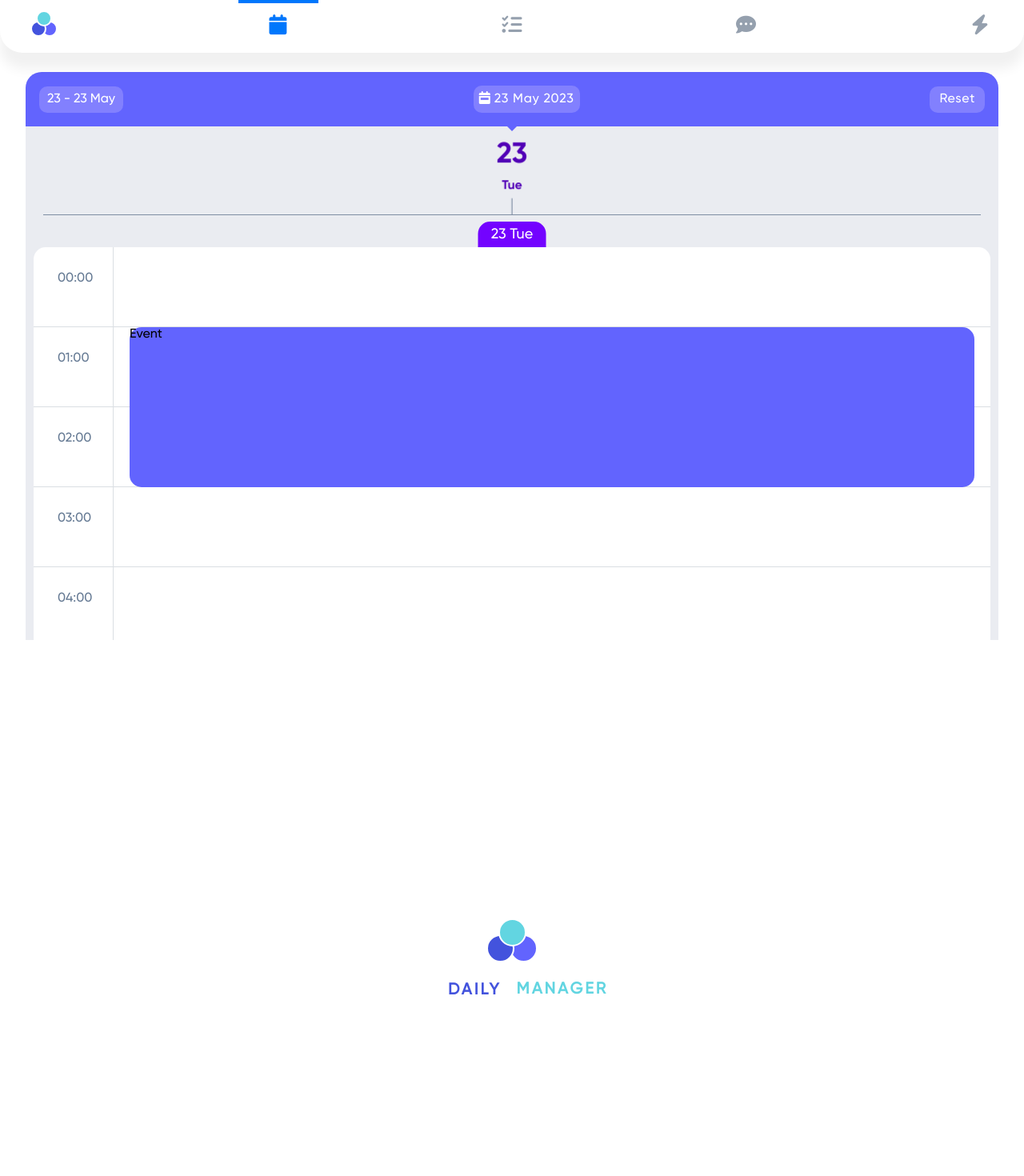
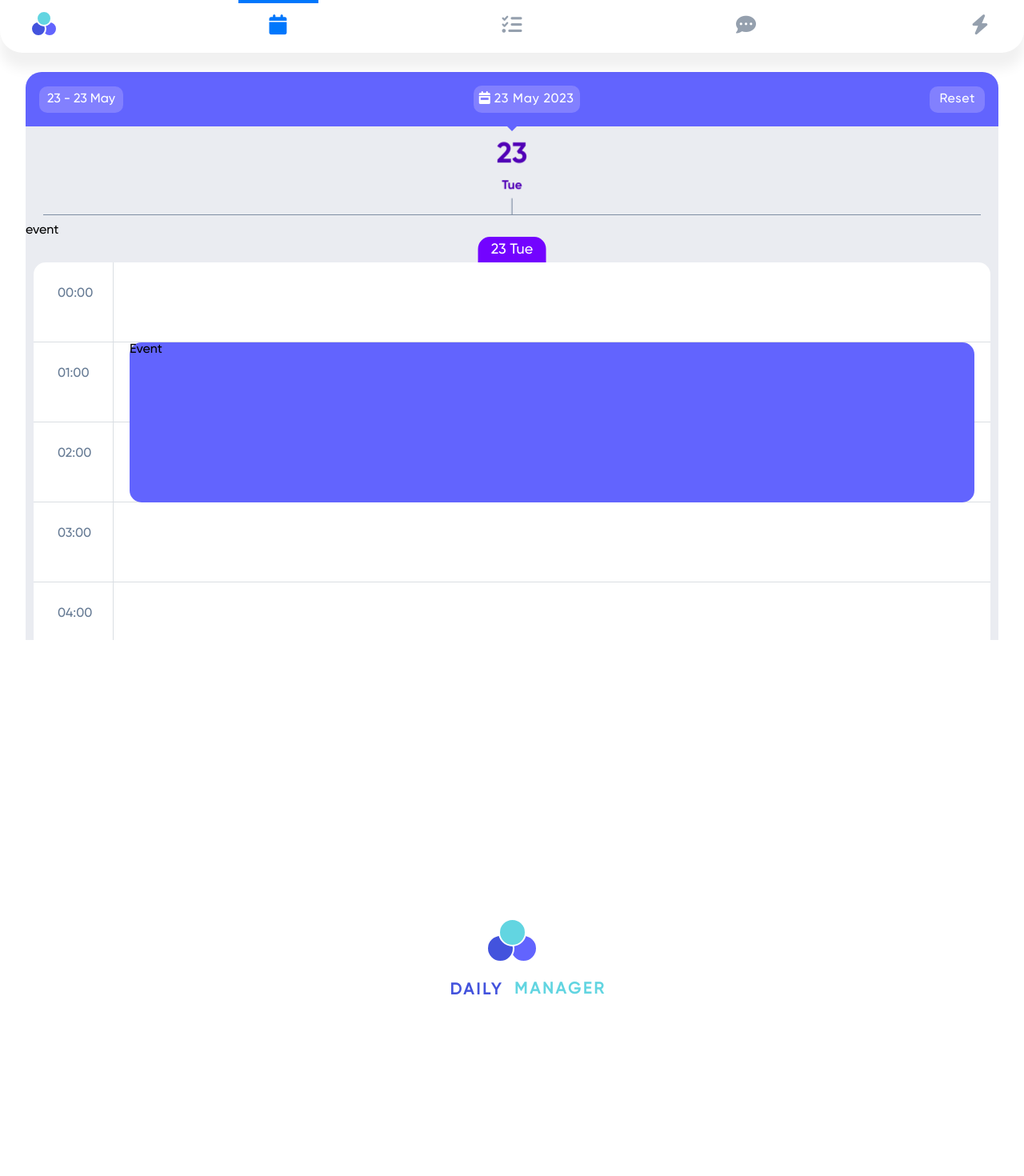
Before and after one commit to 7Hassan/Daily-Manager, a React (Create React App) app in the folder client/: page /calender in a window 1280 px wide. Shown: the top 1470 px of the page at 80% size. Built offline with nearby package versions, Linux system fonts and the light colour scheme.

Commit message:
add some edits

```diff
--- a/client/public/index.html
+++ b/client/public/index.html
@@ -14,7 +14,7 @@
     crossorigin="anonymous" referrerpolicy="no-referrer" />
   <link rel="apple-touch-icon" href="../imgs/logo.png" />
   <link rel="manifest" href="./manifest.json" />
-  <title>Daily Manager</title>
+  <title>Daily Manager (DM)</title>
 </head>
 
 <body>
@@ -36,7 +36,7 @@
     setTimeout(() => {
       ele.style.top = '100%'
       body.style.overflow = 'unset'
-    }, 2200);
+    }, 2500);
   </script>
 </body>
 
--- a/client/public/main.css
+++ b/client/public/main.css
@@ -42,16 +42,21 @@ body {
   left: 20px;
   flex-direction: row;
   align-items: center;
-  gap: 10px;
   font-size: 20px;
   text-transform: uppercase;
   font-family: 'medium';
   letter-spacing: 3px;
   text-align: center;
-  width: 200px;
+  width: 195px;
   overflow: hidden;
   font-weight: 900;
   height: 30px;
+}
+
+@media (max-width:700px) {
+  #preLoader .text {
+    width: 210px !important;
+  }
 }
 
 #preLoader .text .first {
@@ -59,14 +64,13 @@ body {
   position: absolute;
   left: 0;
   animation: show 1s ease-in-out;
-
 }
 
 #preLoader .text .second {
   position: absolute;
   right: 0;
   top: 30px;
-  animation: show 1s 1s ease-in-out forwards;
+  animation: show 1s .7s ease-in-out forwards;
   color: #62D5E1;
   transition: .5s;
 }
@@ -78,8 +82,7 @@ body {
   }
 
   90% {
-    top: 0px;
-
+    top: 2px;
   }
 
   100% {
--- /dev/null
+++ b/client/src/components/calender_page/header.js
@@ -0,0 +1,78 @@
+
+import { useState } from 'react'
+import { getStart, getEnd } from '../../utils/helpers'
+import { format } from 'date-fns';
+import { MonSwiper } from './swipes';
+
+
+
+const Calender = ({ data }) => {
+  const weekDays = ['Sa', 'Su', 'Mo', 'Tu', 'We', 'Th', 'Fr'];
+  const [calenderDate, setCalenderDate] = useState(new Date());
+  return <>
+    <div className="head"> {format(calenderDate, 'LLL y')}</div>
+    <div className="dates">
+      <div className="week-days">
+        {weekDays.map((day) => <div key={day}>{day}</div>)}
+      </div>
+      <MonSwiper data={{ ...data, weekDays, setCalenderDate }} />
+    </div>
+  </>
+
+}
+
+const CalenderContainer = ({ data }) => {
+  const { dateRange, setDateRange } = data
+  const [tempDateRange, setTempDateRange] = useState(dateRange)
+  const [hideCalender, setHideCalender] = useState(true)
+  const tempStart = tempDateRange.start
+  const tempEnd = tempDateRange.end
+
+
+  const apply = () => {
+    setHideCalender(true)
+    setDateRange(tempDateRange)
+  }
+
+  const cancel = () => {
+    setHideCalender(true)
+    setTempDateRange(dateRange)
+  }
+
+  return <>
+    <div className="date-calenders" onClick={() => setHideCalender(!hideCalender)}>
+      <div className="date">
+        <div className="img"><i className="fa-solid fa-calendar-week"></i></div>
+        <div className="text">{format(new Date(), 'dd LLL y')}</div>
+      </div>
+    </div>
+    <div className={hideCalender ? 'calender hidden' : 'calender'}>
+      <div className="calender-container">
+        <div className="calender-component">
+          <Calender data={{ tempDateRange, setTempDateRange, hideCalender }} />
+          <div className="start-end">
+            <div className="start">{format(getStart(tempStart, tempEnd), 'dd/LL/y')}</div>
+            <div className="end">{format(getEnd(tempStart, tempEnd), 'dd/LL/y')}</div>
+          </div>
+          <div className="options">
+            <button className='btn cancel' onClick={cancel}>Cancel</button>
+            <button className='btn apply' onClick={apply}>Apply</button>
+          </div>
+        </div>
+      </div>
+    </div >
+  </>
+}
+
+const Header = ({ data }) => {
+  const { dateRange, setDates, Days } = data;
+  const { start, end } = dateRange;
+  return <div className="header">
+    <div className="date-scale">
+      {format(getStart(start, end), 'dd')} - {format(getEnd(start, end), 'dd')} {format(start, 'MMM')}
+    </div>
+    <CalenderContainer data={data} />
+    <div className="slider" onClick={() => setDates(Days)}> Reset </div>
+  </div>
+};
+export default Header;
--- a/client/src/components/calender_page/pop.calender.js
+++ /dev/null
@@ -1,50 +0,0 @@
-
-import { useState, useEffect } from 'react'
-import { getStart, getEnd } from '../../utils/helpers'
-import { format } from 'date-fns';
-import { MonSwiper } from './swipes';
-
-
-
-const NavCalender = ({ data }) => {
-  const { classN, setClassN, dateRange, setDateRange } = data;
-  const [tempDateRange, setTempDateRange] = useState(dateRange)
-  const [calenderDate, setCalenderDate] = useState(new Date())
-  const tempStart = tempDateRange.start
-  const tempEnd = tempDateRange.end
-  const weekDays = ['Sa', 'Su', 'Mo', 'Tu', 'We', 'Th', 'Fr']
-
-
-  useEffect(() => setTempDateRange(dateRange), [dateRange])
-  const apply = () => {
-    setDateRange(tempDateRange)
-    setClassN('calender hidden')
-  }
-  const cancel = () => {
-    setTempDateRange(dateRange)
-    setClassN('calender hidden')
-  }
-
-  return <div className={classN}>
-    <div className="calender-container">
-      <div className="calender-component">
-        <div className="head"> {format(calenderDate, 'LLL y')}</div>
-        <div className="dates">
-          <div className="week-days">
-            {weekDays.map((day) => <div key={day}>{day}</div>)}
-          </div>
-          <MonSwiper data={{ ...data, weekDays, tempDateRange, setTempDateRange, setCalenderDate }} />
-        </div>
-        <div className="start-end">
-          <div className="start">{format(getStart(tempStart, tempEnd), 'dd/LL/y')}</div>
-          <div className="end">{format(getEnd(tempStart, tempEnd), 'dd/LL/y')}</div>
-        </div>
-        <div className="options">
-          <button className='btn cancel' onClick={cancel}>Cancel</button>
-          <button className='btn apply' onClick={apply}>Apply</button>
-        </div>
-      </div>
-    </div>
-  </div >
-};
-export default NavCalender;
--- a/client/src/components/calender_page/schedule.js
+++ b/client/src/components/calender_page/schedule.js
@@ -1,10 +1,10 @@
 
-import NavCalender from "./pop.calender";
-import { useState, useEffect } from "react";
-import { changeClass, GetDate, getStart, getEnd } from "../../utils/helpers";
-import { format } from 'date-fns';
+import { useState, useEffect, useMemo } from "react";
+import { GetDate, getStart, getEnd } from "../../utils/helpers";
+import { format, eachDayOfInterval } from 'date-fns';
 import { WheelSwiper } from './swipes'
 import Scales from "./scales.dates";
+import Header from "./header";
 
 
 
@@ -13,34 +13,16 @@ import Scales from "./scales.dates";
 const Schedule = ({ data }) => {
   const { dateRange } = data;
   const { start, end } = dateRange;
-  const { days } = new GetDate(start, end);
-  const Days = days()
-  const [classN, setClassN] = useState('calender hidden')
+  const Days = useMemo(() => eachDayOfInterval({ start, end }), [start, end])
   const [dates, setDates] = useState(Days)
-
-  useEffect(() => { setDates(Days) }, [dateRange])
+  useEffect(() => setDates(Days), [Days])
 
   return <div className="schedule">
-    <div className="header">
-      <NavCalender data={{ ...data, classN, setClassN }} />
-      <div className="date-scale">
-        {format(getStart(start, end), 'dd')} - {format(getEnd(start, end), 'dd')} {format(start, 'MMM')}
-      </div>
-      <div className="date-calenders" onClick={() => changeClass(classN, setClassN, 'calender', 'calender hidden')}>
-        <div className="date">
-          <div className="img"><i className="fa-solid fa-calendar-week"></i></div>
-          <div className="text">{format(new Date(), 'dd LLL y')}</div>
-        </div>
-      </div>
-      <div className="slider" onClick={() => setDates(Days)}>
-        <div>Reset</div>
-      </div>
+    <Header data={{ ...data, setDates, Days }} />
+    <WheelSwiper Days={Days} setDates={setDates} />
+    <div className="events">
+      event
     </div>
-    <div className="wheel-dates">
-      <div className="inner-slider">
-        <WheelSwiper Days={Days} setDates={setDates} />
-      </div >
-    </div >
     <div className="table">
       <div className="table-container">
         <Scales dates={dates} />
--- a/client/src/components/calender_page/swipes.js
+++ b/client/src/components/calender_page/swipes.js
@@ -1,10 +1,10 @@
 
 import { Dotes } from '../../utils/elements';
 import { format, isToday, isSameDay, isBefore, isAfter } from 'date-fns';
-import { Swiper, SwiperSlide, useSwiper } from 'swiper/react';
+import { Swiper, SwiperSlide } from 'swiper/react';
 import { EffectCoverflow, Pagination, Navigation } from 'swiper';
 import { GetDate, getStart, getEnd } from '../../utils/helpers'
-import { useState, useEffect, useRef } from 'react'
+import { useState, useEffect } from 'react'
 import 'swiper/css';
 import 'swiper/css/effect-coverflow';
 import 'swiper/css/pagination';
@@ -50,7 +50,7 @@ const getDateSwiper = (date) => {
 };
 
 export const MonSwiper = ({ data }) => {
-  const { classN, weekDays, tempDateRange, setTempDateRange, setCalenderDate } = data;
+  const { hideCalender, weekDays, tempDateRange, setTempDateRange, setCalenderDate } = data;
   const tempStart = tempDateRange.start
   const tempEnd = tempDateRange.end
   const [status, setStatus] = useState('start')
@@ -73,7 +73,7 @@ export const MonSwiper = ({ data }) => {
     setCalenderDate(month)
     setStatus('start')
   };
-  useEffect(() => setStatus('start'), [classN])
+  useEffect(() => setStatus('start'), [hideCalender])
 
   return <Swiper {...optionsObj} onSlideChange={monthChange} >
     <Controller />
@@ -111,7 +111,9 @@ export const WheelSwiper = (props) => {
     swiper.slideTo(index, 500, setDates([day]))
   }
 
-  return <Swiper {...optionsObj} onInit={(ev) => setSwiper(ev)}>
+  return <div className="wheel-dates">
+    <div className="inner-slider">
+      <Swiper {...optionsObj} onInit={(ev) => setSwiper(ev)}>
         {
           Days.map((day) => {
             const { checkDate, dayNum, dayStr } = getDateSwiper(day)
@@ -126,4 +128,6 @@ export const WheelSwiper = (props) => {
         }
         < Controller />
       </Swiper >
+    </div>
+  </div>
 };
```
Also changed, not shown: client/src/components/calender_page/navHeader.js (deleted, +0 -8 lines). Lines whose indentation alone changed are shown as unchanged.
